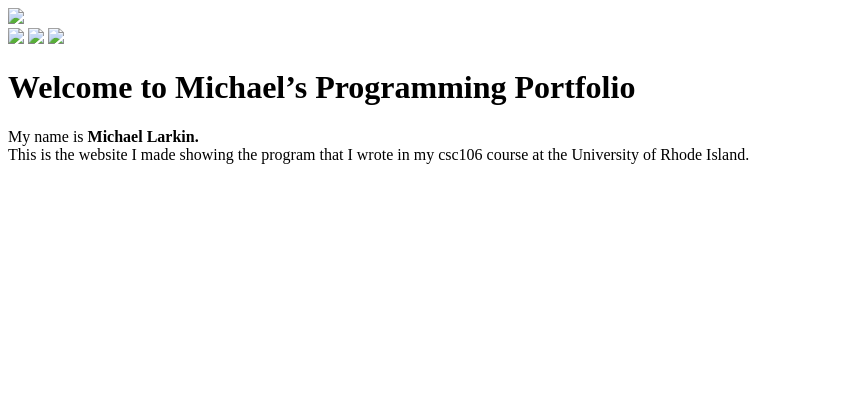
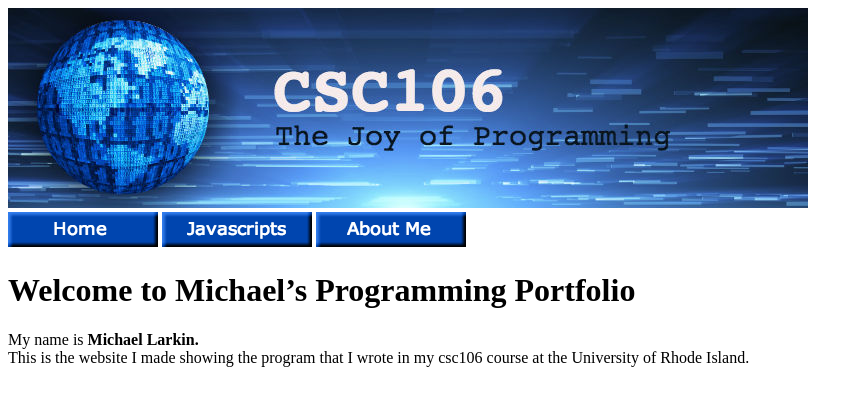
Before and after one commit to Mlark23/Mlark23.github.io, a plain HTML site: page index.html in a window 1280 px wide. Shown: the whole page, without its empty margins (0-863 px from the left). Drawn offline with Linux system fonts and the light colour scheme.

Commit message:
Update index.html

```diff
--- a/index.html
+++ b/index.html
@@ -5,10 +5,11 @@
         <title>Michael’s Programming Portfolio - Main Page</title>
     </head>
     <body>
-<img src=“csc106_banner.jpg”>  <br>
-<a href=“index.html”><img src=“home.png”></a>
-<a href=“JS.html”><img src=JS.png”></a>
-<a href=“about.html”><img src=“about.png”></a>
+<img src="csc106_banner.jpg">  <br>
+
+<a href="index.html"><img src="home.png"></a>
+<a href="JS.html"><img src="JS.png"></a>
+<a href="about.html"><img src="about.png"></a>
 <h1> Welcome to Michael’s Programming Portfolio </h1>
 
 My name is <strong>Michael Larkin.</strong> <br> This is the website I made showing the program that I wrote in my csc106 course at the University of Rhode Island.
```
